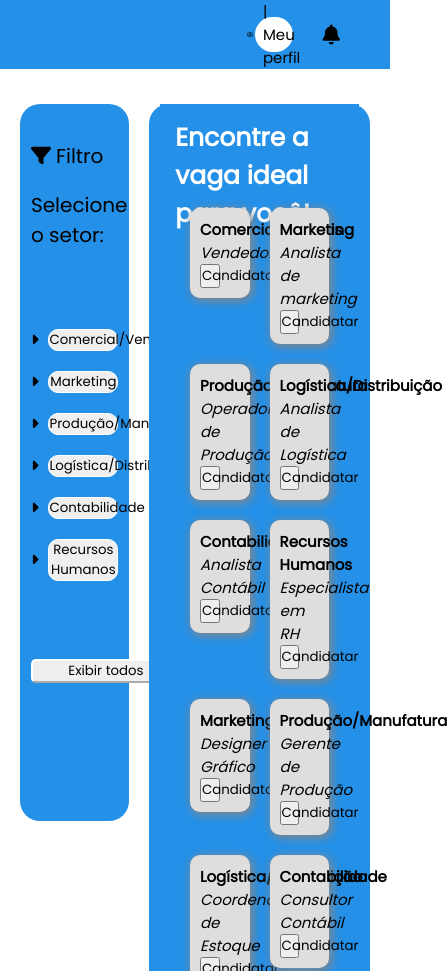
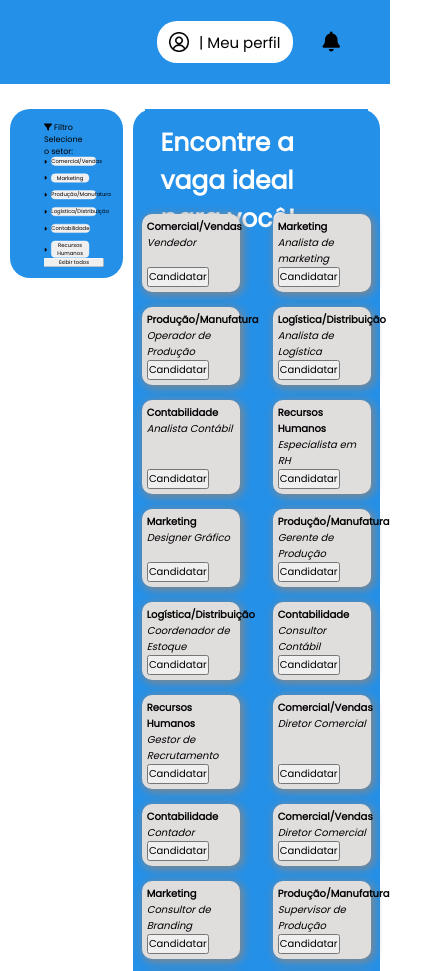
Before and after one commit to beatrizac03/siteMooMilk, a plain HTML site: page portalcandidato.html in a window 390 px wide. Shown: the top 971 px of the page, 447 px wide, since content can reach past the window. Drawn offline with Linux system fonts and the light colour scheme.

Commit message:
media query 02

```diff
--- a/portalcandidato.css
+++ b/portalcandidato.css
@@ -15,14 +15,14 @@ body{
     gap: 1.5rem;
     font-family: 'Poppins';
     overflow-x: hidden;
-    height: 85rem;
+    height: auto;
 }
 
 /* CABEÇALHO COM MEU PERFIL E SINO DE NOTIF*/
 
 .opcoes{
     width: 100vw;
-    height: 15vh;
+    height: 10vh;
     background-color: #2490e8;
     display: flex;
     align-items: center;
@@ -218,7 +218,7 @@ body{
 
 .lado-direito{
     width: 75vw;
-    height: auto;
+    height: 125vh;
     display: flex;
     flex-direction: column;
     background-color: #2490e8;
@@ -544,3 +544,55 @@ body{
 .opcao-selecionada{
     border-bottom: 2px solid #3498db;
 }
+
+/* MEDIA QUERY */
+@media only screen and (max-width: 768px){
+    .foto-perfil{
+        width: 40%;
+    }
+    .opcao-voltar{
+        width: 20%;
+    }
+    .main-cont{
+        padding: 1rem;
+        gap: 1rem;
+    }
+    #section-filtro{
+        width: 29vw;
+        height: 20vh;
+    }
+    .div-filtro{
+        width: 100%;
+        transform: scale(0.4);
+        height: auto;
+    }
+    .opcoes-lista button{
+        width: 100%;
+    }
+    .vagas{
+        gap: 1.5rem;
+        justify-content: space-around;
+    }
+    #resultado-vagas{
+        width: 100%;
+    }
+    .itens-vagas{
+        width: 40%;
+        font-size: 1rem;
+        padding: 0.5rem;
+        height: auto;
+    }
+    .itens-vagas button{
+        width: 70%;
+        font-size: 1rem;
+    }
+    .vaga-content p, .vaga-content li{
+        font-size: 0.8rem;
+    }
+    .enviar-curric button{
+        width: 80%;
+    }
+    .detalhes-vaga{
+        height: 32vh;
+    }
+}
```
